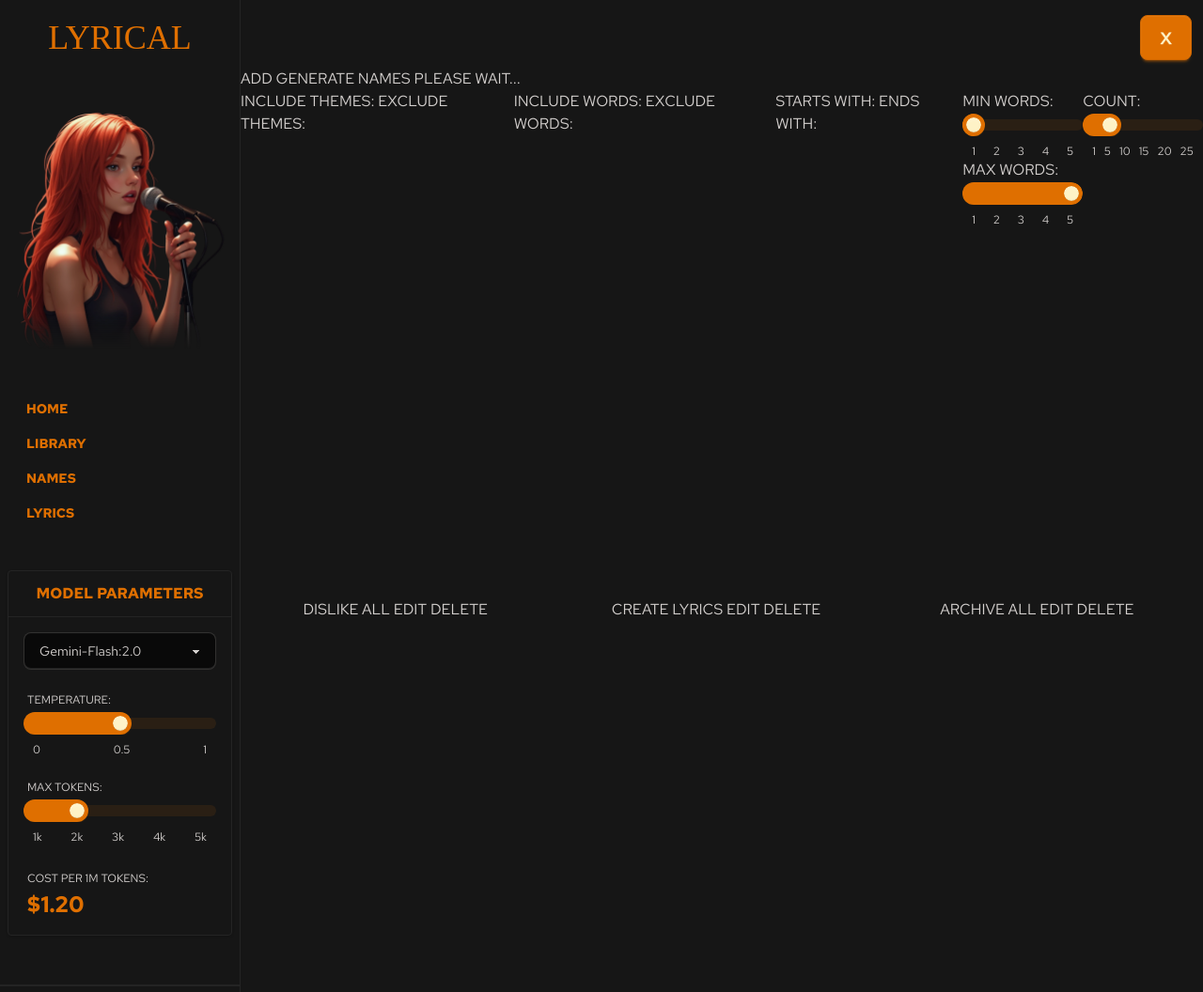
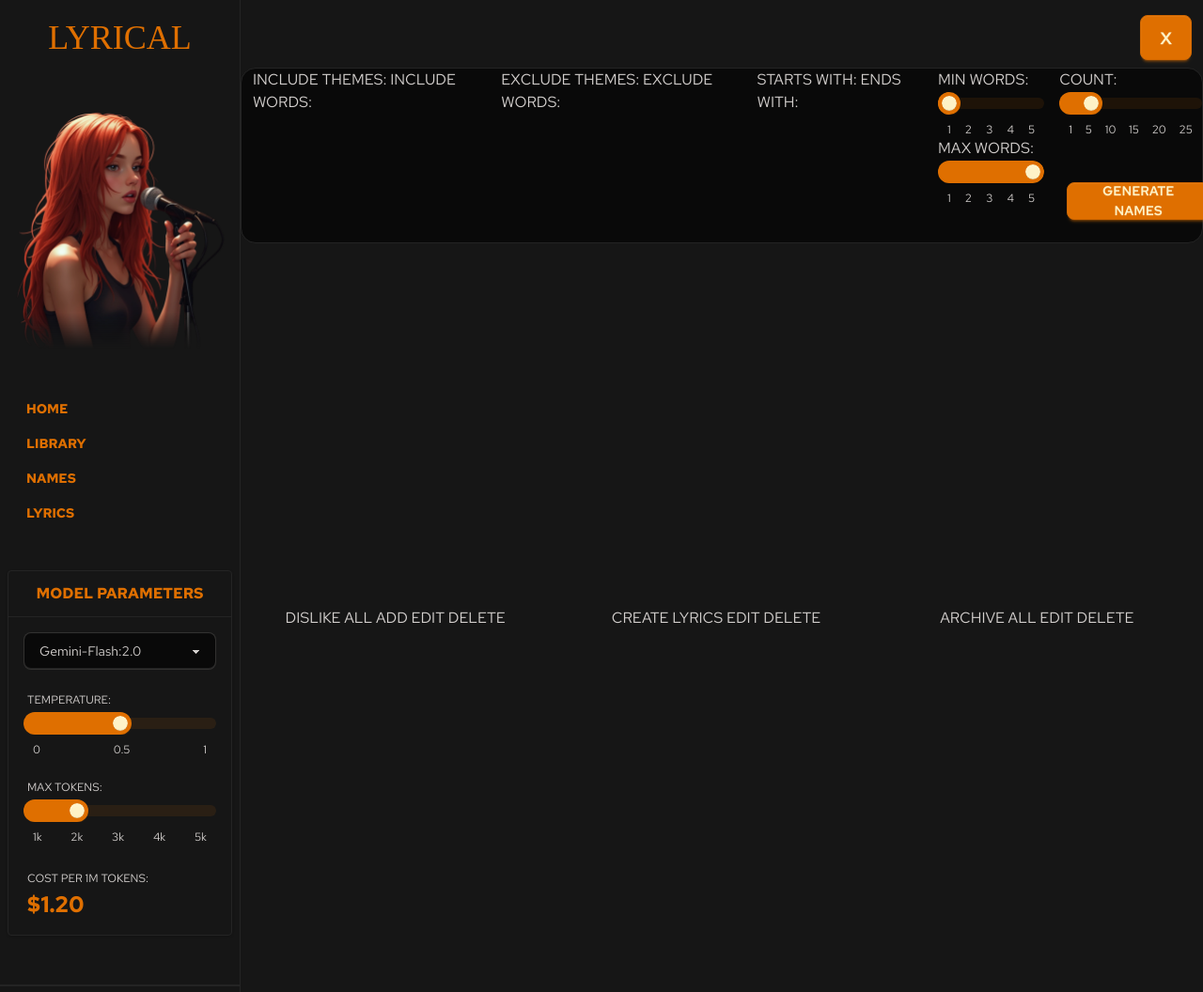
Before and after one commit to no-garlic/lyrical, a Django app: template lyrical/templates/lyrical/names.html in a window 1280 px wide. Shown: the whole page at 94% size. Run offline with Django 3.2, Linux system fonts and the light colour scheme; the template is opened without the code that fills it: values that come from a table or form of the project are taken from there, others are empty; a user stored in the database is signed in; data comes from the database, SQL or seed files in the repository; style sheets or scripts are compiled from the project's sources; parts of the project's set-up code (start-up, migrations or seed data) failed here and were passed over; some web fonts are replaced.

Commit message:
Refactor page layout in names.html: reorganize song generation parameters, enhance structure, and improve readability of UI components.

```diff
--- a/lyrical/static/lyrical/script/page_names_main.js
+++ b/lyrical/static/lyrical/script/page_names_main.js
@@ -70,14 +70,14 @@ function setupResizeElements() {
     // make the second panel splitter resizable
     makeHorizontallyResizable(
         document.getElementById('panel3'),
-        document.getElementById('splitter2'),
+        document.getElementById('splitter1'),
         document.getElementById('panel2')
     );
 
     // make the third panel splitter resizable
     makeHorizontallyResizable(
         document.getElementById('panel4'),
-        document.getElementById('splitter3'),
+        document.getElementById('splitter2'),
         document.getElementById('panel3')
     );
 }
--- a/lyrical/templates/cotton/input_label.html
+++ b/lyrical/templates/cotton/input_label.html
@@ -1,3 +1,3 @@
-<p {{attrs}} class="text-xs ml-1 mb-2 mt-6 w-full flex">
+<p {{attrs}} class="text-xs ml-1 mb-2 mt-6">
     {{ slot }}
 </p>
--- a/lyrical/templates/lyrical/names.html
+++ b/lyrical/templates/lyrical/names.html
@@ -10,43 +10,28 @@
     <!-- Top Container -->
     <div class="w-full">
 
-        <!-- Header Section -->
-        <div class="w-full">
-            <c-panel-header title="SONG NAME GENERATION PARAMETERS">
-                <c-panel-header-button id="btn-add-song-name">
-                    ADD
-                </c-panel-header-button>
-                <c-panel-header-button id="btn-generate-song-names">
-                    GENERATE NAMES
-                </c-panel-header-button>
-                <c-panel-header-button-loading id="btn-generating-song-names">
-                    PLEASE WAIT...
-                </c-panel-header-button>
-            </c-panel-header>
-        </div>
-
         <!-- Content Section-->
-        <div class="flex flex-row w-full">
+        <div class="card bg-base-100 border border-base-300 flex flex-row w-full">
 
             <!-- Column -->
-            <div class="flex-grow">
+            <div class="flex-grow pl-3 mb-4">
                 <c-input-label>
                     INCLUDE THEMES:
                 </c-input-label>
                 <c-input-textarea id="input-include-themes">{{user.song_name_theme_inc}}</c-input-textarea>
 
                 <c-input-label>
+                    INCLUDE WORDS:
+                </c-input-label>
+                <c-input-text id="input-include-words">{{user.song_name_words_inc}}</c-input-text>
+            </div>
+
+            <!-- Column -->
+            <div class="flex-grow pl-4 mb-4">
+                <c-input-label>
                     EXCLUDE THEMES:
                 </c-input-label>
                 <c-input-textarea id="input-exclude-themes">{{user.song_name_theme_exc}}</c-input-textarea>
-            </div>
-
-            <!-- Column -->
-            <div class="flex-grow">
-                <c-input-label>
-                    INCLUDE WORDS:
-                </c-input-label>
-                <c-input-text id="input-include-words">{{user.song_name_words_inc}}</c-input-text>
 
                 <c-input-label>
                     EXCLUDE WORDS:
@@ -55,7 +40,7 @@
             </div>
 
             <!-- Column -->
-            <div class="flex-grow">
+            <div class="flex-grow pl-4 mb-4">
                 <c-input-label>
                     STARTS WITH:
                 </c-input-label>
@@ -68,12 +53,11 @@
             </div>
 
             <!-- Column -->
-            <div class="flex-grow">
+            <div class="flex-grow pl-4 mb-4">
                 <c-input-label>
                     MIN WORDS:
                 </c-input-label>
-
-                <div class="w-full max-w-xs">
+                <div class="max-w-2xs">
                     <input id="input-min-words" type="range" min="1" max="5" value="{{ user.song_name_length_min }}" class="range range-primary" step="1" />
                     <div class="flex justify-between px-2.5 mt-2 text-xs">
                         <span>1</span>
@@ -87,7 +71,7 @@
                 <c-input-label>
                     MAX WORDS:
                 </c-input-label>
-                <div class="w-full max-w-xs">
+                <div class="max-w-2xs">
                     <input id="input-max-words" type="range" min="1" max="5" value="{{ user.song_name_length_max }}" class="range range-primary" step="1" />
                     <div class="flex justify-between px-2.5 mt-2 text-xs">
                         <span>1</span>
@@ -100,7 +84,8 @@
             </div>
 
             <!-- Column -->
-            <div class="flex-grow">
+            <div class="flex-grow pl-4 mb-4">
+
                 <c-input-label>
                     COUNT:
                 </c-input-label>
@@ -115,6 +100,18 @@
                         <span>25</span>
                     </div>
                 </div>
+
+
+                <div class="w-full text-center pt-11">
+                    <a class="btn btn-md btn-wide mt-1 mb-2 ml-2 btn-primary" id="btn-generate-song-names">
+                        GENERATE NAMES
+                    </a>
+                    <a class="btn btn-md btn-wide mt-1 mb-2 ml-2 btn-primary" id="btn-generating-song-names">
+                        PLEASE WAIT...
+                    </a>
+                </div>
+
+
             </div>
         </div>
     </div>
@@ -131,6 +128,9 @@
                 DISLIKE ALL
             </c-panel-header-button>
             <c-panel-header-divider />
+            <c-panel-header-button id="btn-add-song-name">
+                ADD
+            </c-panel-header-button>
             <c-panel-header-button id="btn-new-edit-song-name">
                 EDIT
             </c-panel-header-button>
```
